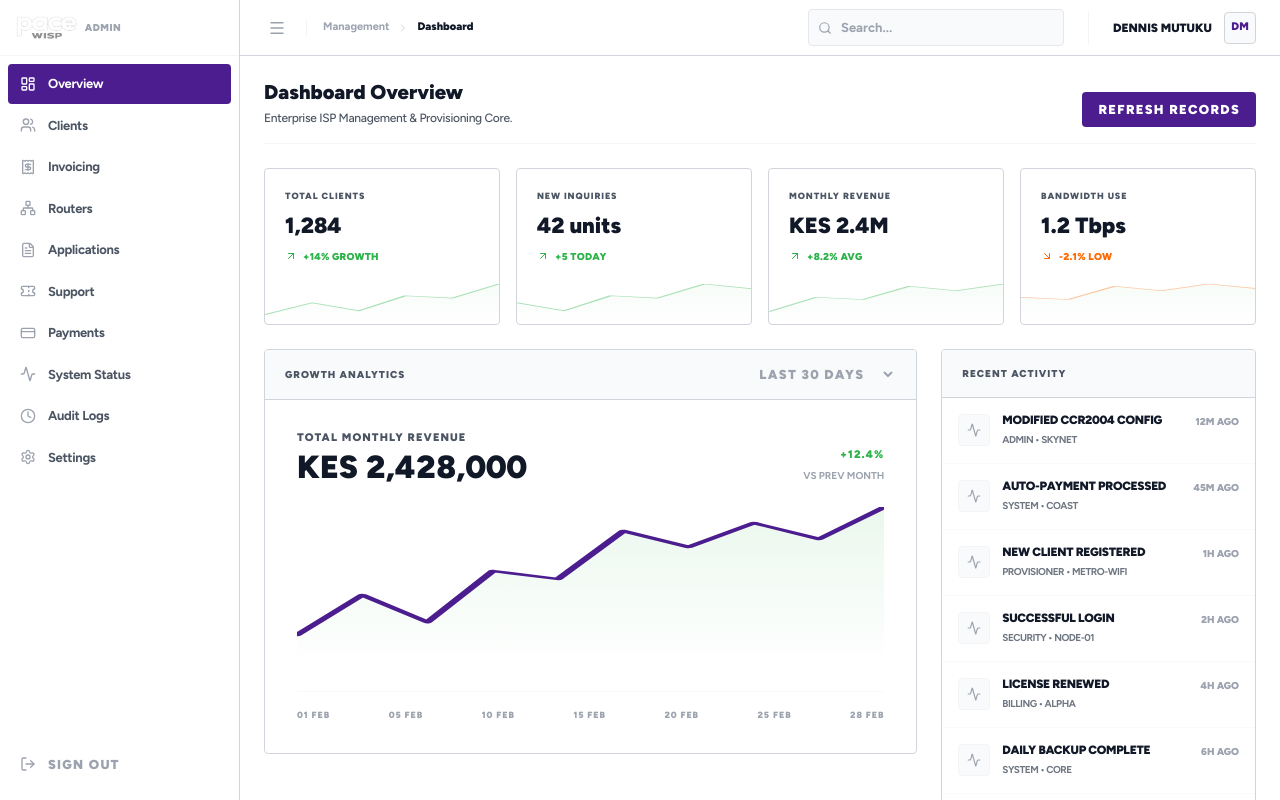
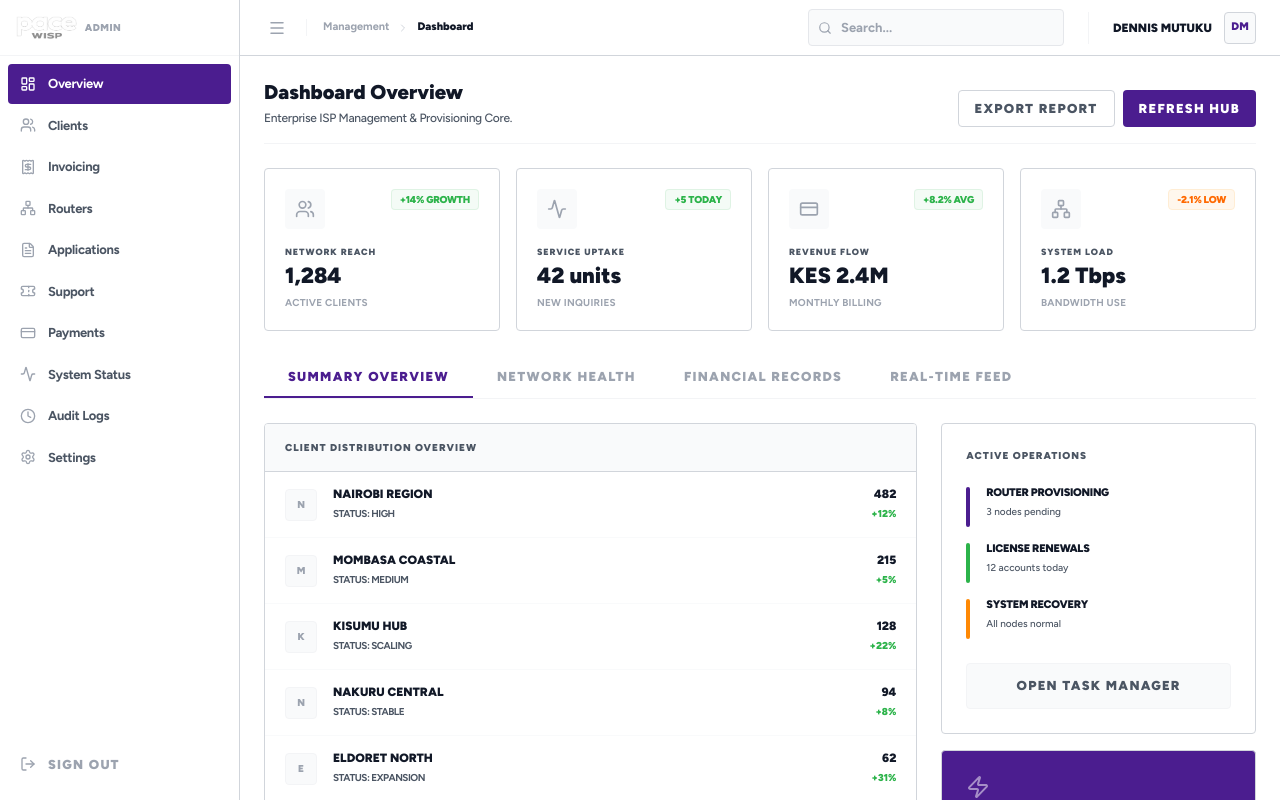
Before and after one commit to dennismutuku2005/pacewebsite, a Next.js app in the folder paceadmin/: page /dashboard in a window 1280 px wide. Shown: the top 800 px of the page. Built offline with nearby package versions, Linux system fonts and the light colour scheme.

Commit message:
Auto-update: page.js

```diff
--- a/paceadmin/src/app/dashboard/page.js
+++ b/paceadmin/src/app/dashboard/page.js
@@ -3,38 +3,11 @@
 import React, { useState, useEffect } from 'react'
 import { motion, AnimatePresence } from 'framer-motion'
 import {
-    CheckCircle2, Globe, Laptop, Activity,
-    CreditCard, Users, Zap, Clock, TrendingUp,
-    Receipt, Network, Search, ArrowUpRight, ArrowDownRight
+    Users, Activity, CreditCard, Network,
+    ArrowUpRight, ArrowDownRight, Search,
+    Clock, CheckCircle2, Globe, Laptop, Zap
 } from 'lucide-react'
 import { cn } from '@/lib/utils'
-
-// Area Graph Component - Custom SVG for Premium 2D UI
-const AreaGraph = ({ data, color = "#4B1D8F", height = 120 }) => {
-    const max = Math.max(...data)
-    const points = data.map((d, i) => ({
-        x: (i / (data.length - 1)) * 100,
-        y: 100 - (d / max) * 100
-    }))
-
-    const pathData = `M 0 100 ${points.map(p => `L ${p.x} ${p.y}`).join(' ')} L 100 100 Z`
-    const lineData = `M ${points[0].x} ${points[0].y} ${points.slice(1).map(p => `L ${p.x} ${p.y}`).join(' ')}`
-
-    return (
-        <div className="relative w-full overflow-hidden" style={{ height: `${height}px` }}>
-            <svg viewBox="0 0 100 100" preserveAspectRatio="none" className="w-full h-full">
-                <defs>
-                    <linearGradient id="areaGradient" x1="0" y1="0" x2="0" y2="1">
-                        <stop offset="0%" stopColor={color} stopOpacity="0.1" />
-                        <stop offset="100%" stopColor={color} stopOpacity="0" />
-                    </linearGradient>
-                </defs>
-                <path d={pathData} fill="url(#areaGradient)" />
-                <path d={lineData} fill="none" stroke={color} strokeWidth="1.5" strokeLinecap="round" strokeLinejoin="round" />
-            </svg>
-        </div>
-    )
-}
 
 export default function DashboardPage() {
     const [activeTab, setActiveTab] = useState('summary')
@@ -46,13 +19,18 @@ export default function DashboardPage() {
     }, [])
 
     const stats = [
-        { label: 'Total Clients', value: '1,284', change: '+14% growth', trend: 'up' },
-        { label: 'New Inquiries', value: '42 units', change: '+5 today', trend: 'up' },
-        { label: 'Monthly Revenue', value: 'KES 2.4M', change: '+8.2% avg', trend: 'up' },
-        { label: 'Bandwidth Use', value: '1.2 Tbps', change: '-2.1% low', trend: 'down' },
+        { label: 'Network Reach', value: '1,284', change: '+14% growth', note: 'Active Clients', icon: Users },
+        { label: 'Service Uptake', value: '42 units', change: '+5 today', note: 'New Inquiries', icon: Activity },
+        { label: 'Revenue Flow', value: 'KES 2.4M', change: '+8.2% avg', note: 'Monthly Billing', icon: CreditCard },
+        { label: 'System Load', value: '1.2 Tbps', change: '-2.1% low', note: 'Bandwidth Use', icon: Network },
     ]
 
-    const chartData = [20, 45, 28, 60, 55, 85, 75, 90, 80, 100]
+    const tabs = [
+        { id: 'summary', label: 'Summary Overview' },
+        { id: 'network', label: 'Network Health' },
+        { id: 'financials', label: 'Financial Records' },
+        { id: 'monitoring', label: 'Real-time Feed' },
+    ]
 
     const Skeleton = ({ className }) => (
         <div className={cn("animate-pulse bg-gray-50 rounded", className)}></div>
@@ -68,130 +46,151 @@ export default function DashboardPage() {
                     <p className="text-[12px] text-admin-label mt-1 font-medium tracking-tight">Enterprise ISP Management & Provisioning Core.</p>
                 </div>
                 <div className="flex gap-2">
+                    <button className="px-4 py-2 border border-pace-border text-admin-label rounded text-[11px] font-black hover:border-pace-purple transition-all uppercase tracking-widest bg-white">
+                        Export Report
+                    </button>
                     <button className="px-4 py-2 bg-pace-purple text-white rounded text-[11px] font-black hover:bg-[#3d1a75] transition-all uppercase tracking-widest shadow-none">
-                        Refresh Records
+                        Refresh Hub
                     </button>
                 </div>
             </div>
 
-            {/* Numerical Data Grid with Area Graphs */}
+            {/* Numerical Data Grid - Clean & Graph-free */}
             <div className="grid grid-cols-1 sm:grid-cols-2 lg:grid-cols-4 gap-4">
                 {stats.map((stat, i) => (
-                    <div key={i} className="bg-white border border-pace-border rounded overflow-hidden flex flex-col hover:border-pace-purple transition-all group">
-                        <div className="p-5 flex-1">
-                            {isLoading ? (
-                                <div className="space-y-3">
-                                    <Skeleton className="h-3 w-16" />
-                                    <Skeleton className="h-6 w-24" />
-                                    <Skeleton className="h-3 w-20" />
+                    <div key={i} className="bg-white border border-pace-border rounded p-5 flex flex-col justify-between hover:border-pace-purple transition-all group">
+                        <div className="flex justify-between items-start mb-4">
+                            <div className="w-10 h-10 rounded bg-gray-50 flex items-center justify-center text-admin-dim group-hover:text-pace-purple group-hover:bg-pace-purple/5 transition-all">
+                                <stat.icon size={20} />
                             </div>
-                            ) : (
-                                <>
-                                    <p className="text-[9px] font-black text-admin-label uppercase tracking-widest mb-3">{stat.label}</p>
-                                    <h3 className="text-[22px] font-black text-admin-value leading-none">{stat.value}</h3>
-                                    <p className={cn(
-                                        "text-[10px] font-black mt-3 flex items-center gap-1.5 uppercase tracking-wide",
-                                        stat.trend === 'up' ? "text-pace-green" : "text-orange-500"
-                                    )}>
-                                        {stat.trend === 'up' ? <ArrowUpRight size={12} /> : <ArrowDownRight size={12} />}
-                                        <span>{stat.change}</span>
-                                    </p>
-                                </>
+                            {isLoading ? <Skeleton className="h-4 w-12" /> : (
+                                <span className={cn(
+                                    "text-[10px] font-black uppercase tracking-tight px-2 py-0.5 rounded-sm border",
+                                    stat.change.includes('+') ? "text-pace-green bg-pace-green/5 border-pace-green/10" : "text-orange-500 bg-orange-50 border-orange-100"
+                                )}>{stat.change}</span>
                             )}
                         </div>
-                        <div className="mt-auto opacity-40 group-hover:opacity-100 transition-opacity">
-                            <AreaGraph data={chartData.slice(i, i + 6)} color={stat.trend === 'up' ? "#2CB34A" : "#F97316"} height={40} />
+                        <div>
+                            <p className="text-[9px] font-black text-admin-label uppercase tracking-widest mb-1.5">{stat.label}</p>
+                            {isLoading ? <Skeleton className="h-7 w-24" /> : (
+                                <h3 className="text-[22px] font-black text-admin-value leading-none">{stat.value}</h3>
+                            )}
+                            <p className="text-[10px] font-bold text-admin-dim mt-2 uppercase tracking-wide">{stat.note}</p>
                         </div>
                     </div>
                 ))}
             </div>
 
-            {/* Main Report Section */}
-            <div className="grid grid-cols-1 lg:grid-cols-3 gap-6">
+            {/* Content Tabs */}
+            <div className="space-y-6">
+                <div className="flex border-b border-gray-100">
+                    {tabs.map((tab) => (
+                        <button
+                            key={tab.id}
+                            onClick={() => setActiveTab(tab.id)}
+                            className={cn(
+                                "px-6 py-3 text-[11px] font-black uppercase tracking-widest transition-all relative",
+                                activeTab === tab.id ? "text-pace-purple" : "text-admin-dim hover:text-admin-value"
+                            )}
+                        >
+                            {tab.label}
+                            {activeTab === tab.id && (
+                                <motion.div layoutId="activeTab" className="absolute bottom-0 left-0 right-0 h-0.5 bg-pace-purple" />
+                            )}
+                        </button>
+                    ))}
+                </div>
+
+                <AnimatePresence mode="wait">
+                    <motion.div
+                        key={activeTab}
+                        initial={{ opacity: 0, y: 10 }}
+                        animate={{ opacity: 1, y: 0 }}
+                        exit={{ opacity: 0, y: -10 }}
+                        className="grid grid-cols-1 lg:grid-cols-3 gap-6"
+                    >
+                        {/* Summary Column */}
                         <div className="lg:col-span-2 space-y-4">
                             <div className="border border-pace-border rounded bg-white overflow-hidden shadow-none">
-                        <div className="bg-gray-50 px-5 py-4 border-b border-pace-border flex justify-between items-center">
-                            <h4 className="text-[10px] font-black text-admin-label uppercase tracking-widest">Growth Analytics</h4>
-                            <select className="bg-transparent text-[10px] font-black uppercase tracking-widest text-admin-dim outline-none">
-                                <option>Last 30 Days</option>
-                                <option>Last 6 Months</option>
-                            </select>
+                                <div className="bg-gray-50 px-5 py-4 border-b border-pace-border">
+                                    <h4 className="text-[10px] font-black text-admin-label uppercase tracking-widest">Client Distribution Overview</h4>
                                 </div>
-                        <div className="p-8">
+                                <div className="p-0 divide-y divide-gray-50">
                                     {isLoading ? (
-                                <Skeleton className="h-40 w-full" />
-                            ) : (
-                                <div className="space-y-6">
-                                    <div className="flex justify-between items-end">
-                                        <div>
-                                            <p className="text-[11px] font-black text-admin-label uppercase tracking-widest leading-none mb-2">Total Monthly Revenue</p>
-                                            <h2 className="text-[32px] font-black text-admin-value leading-none tabular-nums">KES 2,428,000</h2>
-                                        </div>
-                                        <div className="text-right">
-                                            <p className="text-[11px] font-black text-pace-green uppercase tracking-widest leading-none mb-2">+12.4%</p>
-                                            <p className="text-[10px] text-admin-dim font-bold uppercase">vs Prev Month</p>
-                                        </div>
-                                    </div>
-                                    <AreaGraph data={chartData} color="#4B1D8F" height={160} />
-                                    <div className="flex justify-between items-center pt-4 border-t border-gray-50">
-                                        {['01 Feb', '05 Feb', '10 Feb', '15 Feb', '20 Feb', '25 Feb', '28 Feb'].map(date => (
-                                            <span key={date} className="text-[9px] font-black text-admin-dim uppercase tracking-widest">{date}</span>
-                                        ))}
-                                    </div>
-                                </div>
-                            )}
-                        </div>
-                    </div>
-                </div>
-
-                {/* System Activity Hub */}
-                <div className="space-y-4">
-                    <div className="border border-pace-border rounded bg-white overflow-hidden flex flex-col h-full shadow-none">
-                        <div className="bg-gray-50 px-5 py-4 border-b border-pace-border">
-                            <h4 className="text-[10px] font-black text-admin-label uppercase tracking-widest">Recent Activity</h4>
-                        </div>
-                        <div className="flex-1 p-0 divide-y divide-gray-50 overflow-y-auto max-h-[480px]">
-                            {isLoading ? (
-                                [...Array(6)].map((_, i) => (
+                                        [...Array(5)].map((_, i) => (
                                             <div key={i} className="p-4 flex gap-4">
-                                        <Skeleton className="w-8 h-8 rounded shrink-0" />
-                                        <div className="space-y-2 flex-1">
-                                            <Skeleton className="h-3 w-1/2" />
-                                            <Skeleton className="h-2 w-1/3" />
-                                        </div>
+                                                <Skeleton className="w-full h-8" />
                                             </div>
                                         ))
                                     ) : (
                                         [
-                                    { user: 'Admin', action: 'Modified CCR2004 Config', time: '12m ago', target: 'SkyNet' },
-                                    { user: 'System', action: 'Auto-Payment Processed', time: '45m ago', target: 'Coast' },
-                                    { user: 'Provisioner', action: 'New Client Registered', time: '1h ago', target: 'Metro-WiFi' },
-                                    { user: 'Security', action: 'Successful Login', time: '2h ago', target: 'Node-01' },
-                                    { user: 'Billing', action: 'License Renewed', time: '4h ago', target: 'Alpha' },
-                                    { user: 'System', action: 'Daily Backup Complete', time: '6h ago', target: 'Core' },
-                                ].map((item, i) => (
-                                    <div key={i} className="p-4 hover:bg-gray-50 transition-all flex gap-3 text-[12px]">
-                                        <div className="w-8 h-8 rounded bg-gray-50 border border-gray-100 flex items-center justify-center text-admin-dim shrink-0">
-                                            <Activity size={14} />
+                                            { zone: 'Nairobi Region', count: '482', growth: '+12%', cap: 'High' },
+                                            { zone: 'Mombasa Coastal', count: '215', growth: '+5%', cap: 'Medium' },
+                                            { zone: 'Kisumu Hub', count: '128', growth: '+22%', cap: 'Scaling' },
+                                            { zone: 'Nakuru Central', count: '94', growth: '+8%', cap: 'Stable' },
+                                            { zone: 'Eldoret North', count: '62', growth: '+31%', cap: 'Expansion' },
+                                        ].map((region, i) => (
+                                            <div key={i} className="px-5 py-4 flex items-center justify-between hover:bg-gray-50 transition-colors">
+                                                <div className="flex items-center gap-4">
+                                                    <div className="w-8 h-8 rounded bg-gray-50 border border-gray-100 flex items-center justify-center text-admin-dim font-black text-[10px] uppercase">
+                                                        {region.zone.charAt(0)}
                                                     </div>
-                                        <div className="flex-1 min-w-0">
-                                            <p className="font-black text-admin-value leading-none truncate uppercase tracking-tight">
-                                                {item.action}
-                                            </p>
-                                            <p className="text-[10px] text-admin-label font-bold mt-1.5 uppercase tracking-tighter opacity-80">
-                                                {item.user} • {item.target}
-                                            </p>
+                                                    <div>
+                                                        <p className="text-[12px] font-black text-admin-value leading-none uppercase">{region.zone}</p>
+                                                        <p className="text-[10px] text-admin-label font-bold mt-1.5 uppercase tracking-tighter">Status: {region.cap}</p>
                                                     </div>
-                                        <span className="text-[10px] font-black text-admin-dim uppercase shrink-0">{item.time}</span>
+                                                </div>
+                                                <div className="text-right">
+                                                    <p className="text-[12px] font-black text-admin-value leading-none">{region.count}</p>
+                                                    <p className="text-[10px] text-pace-green font-black mt-1.5 uppercase">{region.growth}</p>
+                                                </div>
                                             </div>
                                         ))
                                     )}
                                 </div>
-                        <button className="p-4 text-center border-t border-gray-50 text-[10px] font-black text-pace-purple uppercase tracking-widest hover:bg-gray-50 transition-all">
-                            View Master Audit Logs
+                                <button className="w-full py-4 text-center border-t border-gray-50 text-[10px] font-black text-pace-purple uppercase tracking-widest hover:bg-gray-50 transition-all">
+                                    View Full Analytics Report
                                 </button>
                             </div>
                         </div>
+
+                        {/* Fast Actions/Monitoring Column */}
+                        <div className="space-y-4">
+                            <div className="border border-pace-border rounded bg-white p-6 space-y-6">
+                                <h4 className="text-[10px] font-black text-admin-label uppercase tracking-widest">Active Operations</h4>
+                                <div className="space-y-4">
+                                    {[
+                                        { label: 'Router Provisioning', sub: '3 nodes pending', color: 'bg-pace-purple' },
+                                        { label: 'License Renewals', sub: '12 accounts today', color: 'bg-pace-green' },
+                                        { label: 'System Recovery', sub: 'All nodes normal', color: 'bg-orange-400' },
+                                    ].map((action, i) => (
+                                        <div key={i} className="flex gap-4">
+                                            <div className={cn("w-1 h-10 rounded-full", action.color)}></div>
+                                            <div>
+                                                <p className="text-[11px] font-black text-admin-value uppercase tracking-tight leading-none">{action.label}</p>
+                                                <p className="text-[10px] text-admin-label font-medium mt-1.5">{action.sub}</p>
+                                            </div>
+                                        </div>
+                                    ))}
+                                </div>
+                                <button className="w-full py-3 bg-gray-50 border border-gray-100 text-admin-label rounded text-[10px] font-black uppercase tracking-widest hover:border-pace-purple hover:text-pace-purple transition-all">
+                                    Open Task Manager
+                                </button>
+                            </div>
+
+                            <div className="border border-pace-border rounded bg-pace-purple p-6 text-white space-y-4">
+                                <Zap size={24} className="opacity-50" />
+                                <div>
+                                    <h4 className="text-[13px] font-black uppercase tracking-widest">Quick Deployment</h4>
+                                    <p className="text-[11px] opacity-70 mt-2 leading-relaxed">Instantly provision a new router node for a client using our pre-configured CCR templates.</p>
+                                </div>
+                                <button className="w-full py-2.5 bg-white/10 hover:bg-white/20 border border-white/20 rounded text-[10px] font-black uppercase tracking-widest transition-all">
+                                    Start Wizard
+                                </button>
+                            </div>
+                        </div>
+                    </motion.div>
+                </AnimatePresence>
             </div>
         </div>
     )
```
Lines whose indentation alone changed are shown as unchanged.
